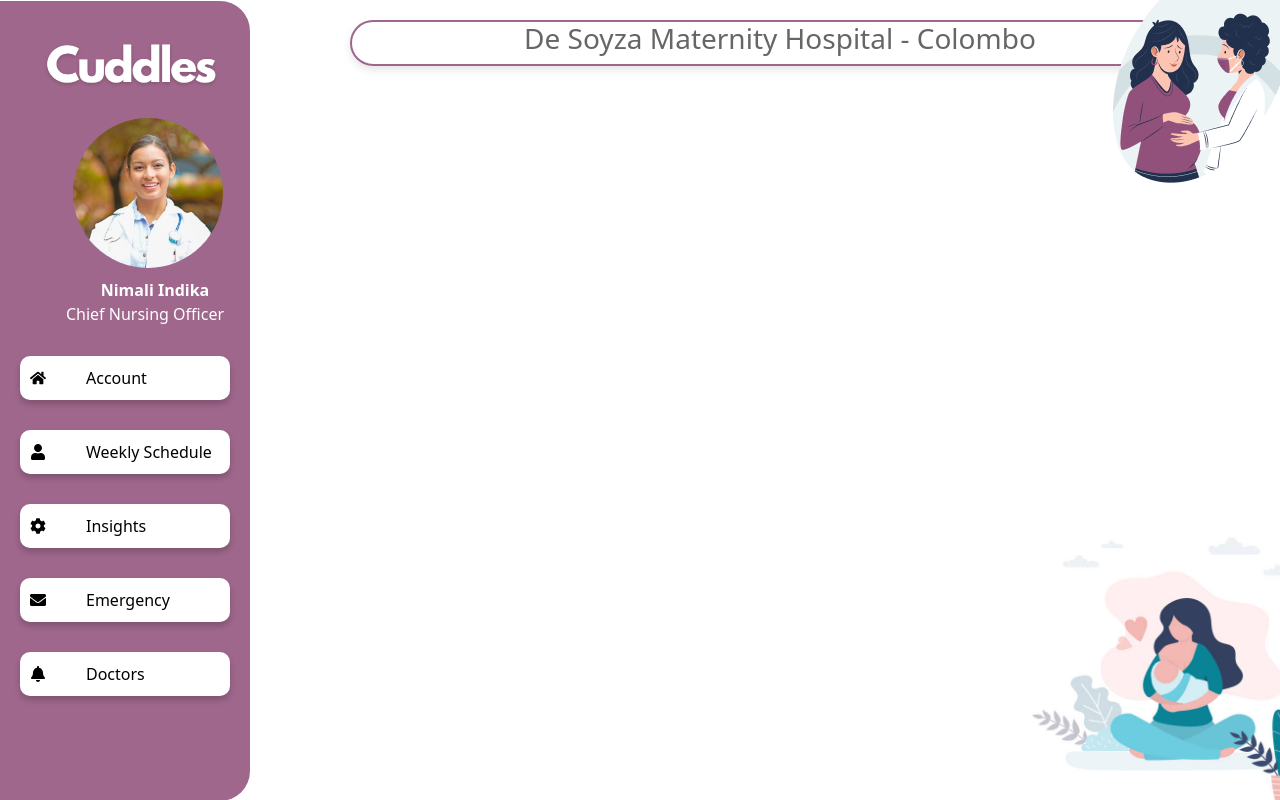
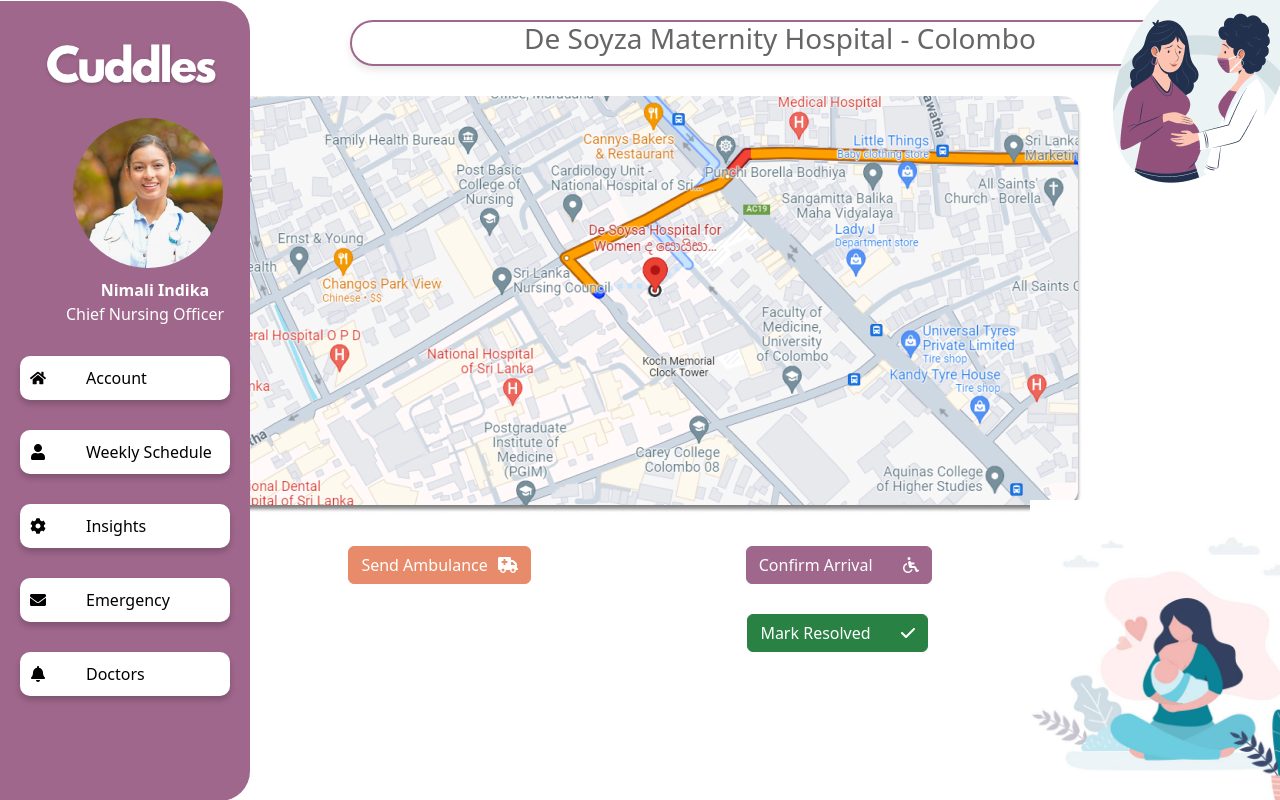
Before and after one commit to MUmaira/CuddlesWeb, a React (Create React App) app in the folder cuddles/: page /emergency/1 in a window 1280 px wide. Shown: the top 800 px of the page. Built offline with nearby package versions, Linux system fonts and the light colour scheme.

Commit message:
emergency detail UI added

```diff
--- a/cuddles/src/App.js
+++ b/cuddles/src/App.js
@@ -1,6 +1,4 @@
 import {BrowserRouter, Route, Routes} from 'react-router-dom'
-//import Header from './components/Header';
-//import SideBar from './components/SideBar';
 import Dashboard from './pages/Dashboard';
 import Account from './pages/Account';
 import Doctors from './pages/Doctors';
@@ -10,13 +8,12 @@
 import 'bootstrap/dist/css/bootstrap.min.css';
 import './App.css';
 import Layout from './components/Layout';
-///import Navigation from './components/Navigation';
+import EmergencyDetails from './components/EmergencyDetails';
+
 function App() {
   return (
     <BrowserRouter>
     <div className="App">
-        {/*<Header/>
-        <SideBar/>*/}
         <Layout/>
         <Routes>
         <Route exact path='/' Component={Dashboard}/>
@@ -24,6 +21,7 @@
         <Route path='/doctors' Component={Doctors}/>
         <Route path='/insights' Component={Insights}/>
         <Route path='/emergency' Component={Emergency}/>
+        <Route path='/emergency/:id' Component={EmergencyDetails}/>
         <Route path='/schedule' Component={Schedule}/>
         </Routes>
     </div>
--- /dev/null
+++ b/cuddles/src/components/EmergencyDetails.jsx
@@ -0,0 +1,37 @@
+import React from 'react'
+import map from '../assets/map.png'
+import '../styles/EmergencyDetail.css'
+import Col from 'react-bootstrap/Col';
+import Row from 'react-bootstrap/Row';
+import Button from 'react-bootstrap/Button'
+import { FontAwesomeIcon } from '@fortawesome/react-fontawesome';
+import {faAmbulance, faCheck, faWheelchair} from '@fortawesome/free-solid-svg-icons';
+
+const EmergencyDetails = () => {
+  return (
+    <div>
+      <div className='map'>
+        <img src={map} alt='map' />
+      </div>
+      <div className='buttonLayout'>
+      <Col style={{marginTop:'220px'}}>
+           <Button  style={{marginRight:'135px', backgroundColor:'#E88B6B', color:'white',  borderColor:'#E88B6B',marginTop:'30px'}}> Send Ambulance
+           <FontAwesomeIcon icon={faAmbulance} style={{marginLeft:'10px'}} />
+           </Button>
+           <Button  style={{marginLeft:'80px', color:'white', backgroundColor:'#9F678C', borderColor:'#9F678C',marginTop:'30px'}}>Confirm Arrival
+             <FontAwesomeIcon  icon={faWheelchair} style={{marginLeft:'30px'}}/>
+           </Button>
+              <Row>
+                 <Col>
+                 <Button  style={{marginLeft:'395px', marginTop:'30px', color:'white', backgroundColor:'#2A8144', borderColor:'#2A8144', marginBottom:'30px'}}> Mark Resolved
+                    <FontAwesomeIcon icon={faCheck} style={{marginLeft:'30px'}}/>
+                 </Button>
+                 </Col>
+              </Row>
+           </Col>
+      </div>
+    </div>
+  )
+}
+
+export default EmergencyDetails
--- a/cuddles/src/components/EmergencyForm.jsx
+++ b/cuddles/src/components/EmergencyForm.jsx
@@ -6,8 +6,13 @@
 import Button from 'react-bootstrap/Button'
 import { FontAwesomeIcon } from '@fortawesome/react-fontawesome';
 import {faLocationArrow, faPhone} from '@fortawesome/free-solid-svg-icons';
+import { useNavigate } from 'react-router-dom';
+
 
 const EmergencyForm = () => {
+
+  const navigate = useNavigate();
+
   return (
     <div>
       <Card style={{marginRight:"50px",marginTop:"20px",marginLeft:"500px",marginBottom:"10px",width:"40%", boxShadow: '0 4px 8px rgba(0, 0, 0, 0.1)',background:"tranparent",zIndex:"1", borderColor:'#FF9494'}}>
@@ -41,7 +46,7 @@
              </Col>
            </Form.Group>
            <Col>
-           <Button style={{marginRight:'135px', backgroundColor:'white', color:'#9F678C',  borderColor:'#9F678C',marginTop:'30px'}}>View Location
+           <Button onClick={()=> navigate(`/emergency/123`)} style={{marginRight:'135px', backgroundColor:'white', color:'#9F678C',  borderColor:'#9F678C',marginTop:'30px'}}>View Location
            <FontAwesomeIcon icon={faLocationArrow} style={{marginLeft:'10px'}} />
            </Button>
            <Button  style={{marginLeft:'80px', color:'white', backgroundColor:'#E88B6B', borderColor:'#E88B6B',marginTop:'30px'}}>Contact Patient
--- /dev/null
+++ b/cuddles/src/styles/EmergencyDetail.css
@@ -0,0 +1,5 @@
+.map{
+    margin-top: 30px;
+    height: 200px;
+    /*width: 500px;*/
+}
```
Also changed, not shown: cuddles/src/assets/map.png (added).
